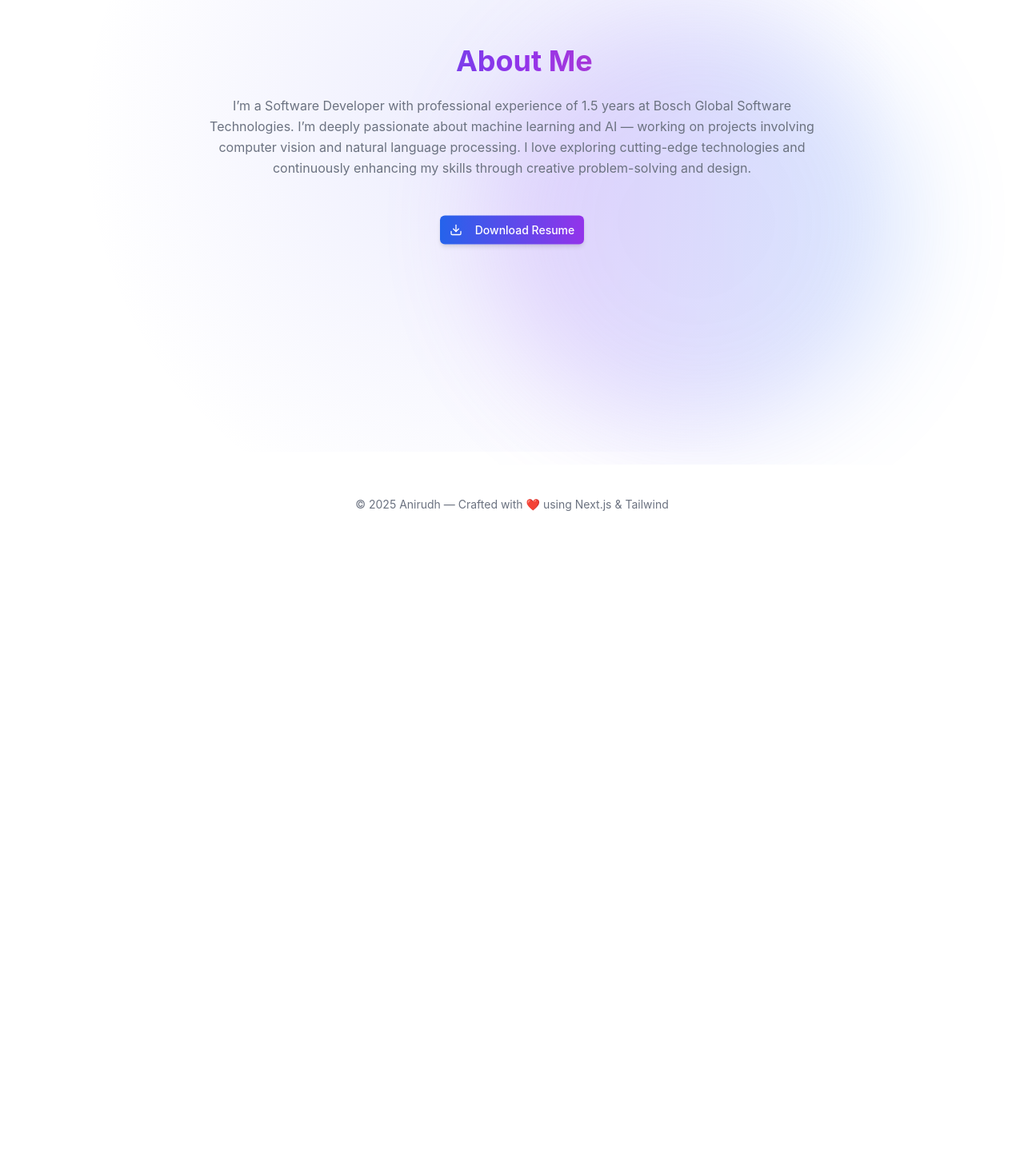
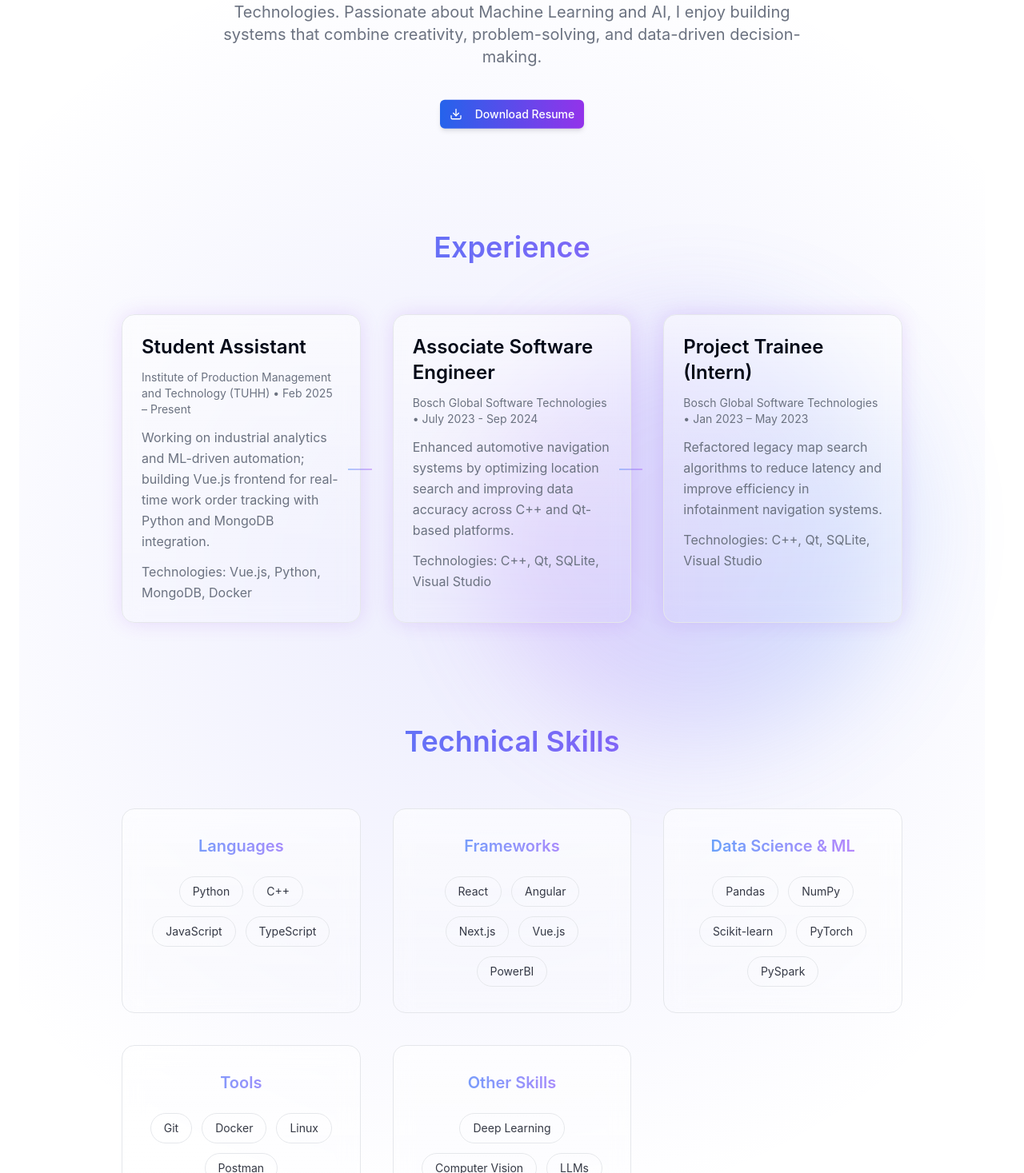
Before and after one commit to Anirudh-crypto/portfolio, a Next.js app: page /about in a window 1280 px wide. Shown: the part 303-1770 px from the top of the page at 80% size. Before the commit the page ends 984 px from the top, so only its background shows below. Built offline with nearby package versions, Linux system fonts and the light colour scheme.

Commit message:
Added experience and skills cards.

```diff
--- a/src/app/about/page.tsx
+++ b/src/app/about/page.tsx
@@ -9,19 +9,14 @@ export default function AboutPage() {
   const mouseX = useMotionValue(0);
   const mouseY = useMotionValue(0);
 
-  // Smooth spring motion for natural feel
   const smoothX = useSpring(mouseX, { stiffness: 100, damping: 20 });
   const smoothY = useSpring(mouseY, { stiffness: 100, damping: 20 });
 
-  // Transform values for parallax
   const translateX = useTransform(smoothX, [0, 1], ["-5%", "5%"]);
   const translateY = useTransform(smoothY, [0, 1], ["-5%", "5%"]);
-
-  // Heading subtle parallax (opposite direction for depth)
   const titleX = useTransform(smoothX, [0, 1], ["2%", "-2%"]);
   const titleY = useTransform(smoothY, [0, 1], ["2%", "-2%"]);
 
-  // Track mouse
   useEffect(() => {
     const handleMouseMove = (e: MouseEvent) => {
       const x = e.clientX / window.innerWidth;
@@ -35,31 +30,64 @@ export default function AboutPage() {
 
   const handleDownload = () => {
     const link = document.createElement("a");
-    link.href = "/resume.pdf"; // Place resume in public/
+    link.href = "/resume.pdf";
     link.download = "Anirudh_Prahlad_Joshi_Resume.pdf";
     link.click();
   };
 
+  const experiences = [
+    {
+      title: "Student Assistant",
+      company:
+        "Institute of Production Management and Technology (TUHH)",
+      period: "Feb 2025 – Present",
+      description:
+        "Working on industrial analytics and ML-driven automation; building Vue.js frontend for real-time work order tracking with Python and MongoDB integration.",
+      tech: "Technologies: Vue.js, Python, MongoDB, Docker",
+    },
+    {
+      title: "Associate Software Engineer",
+      company: "Bosch Global Software Technologies",
+      period: "July 2023 - Sep 2024",
+      description:
+        "Enhanced automotive navigation systems by optimizing location search and improving data accuracy across C++ and Qt-based platforms.",
+      tech: "Technologies: C++, Qt, SQLite, Visual Studio",
+    },
+    {
+      title: "Project Trainee (Intern)",
+      company: "Bosch Global Software Technologies",
+      period: "Jan 2023 – May 2023",
+      description:
+        "Refactored legacy map search algorithms to reduce latency and improve efficiency in infotainment navigation systems.",
+      tech: "Technologies: C++, Qt, SQLite, Visual Studio",
+    },
+  ];
+
+  const skills = {
+    Languages: ["Python", "C++", "JavaScript", "TypeScript"],
+    Frameworks: ["React", "Angular", "Next.js", "Vue.js", "PowerBI"],
+    "Data Science & ML": [
+      "Pandas",
+      "NumPy",
+      "Scikit-learn",
+      "PyTorch",
+      "PySpark",
+    ],
+    Tools: ["Git", "Docker", "Linux", "Postman"],
+    "Other Skills": ["Deep Learning", "Computer Vision", "LLMs", "NLP"],
+  };
+
   return (
-    <main className="relative min-h-screen flex flex-col items-center justify-center p-8 overflow-hidden">
-      {/* Floating gradient blob with parallax motion */}
+    <main className="relative min-h-screen flex flex-col items-center justify-center px-6 md:px-16 lg:px-32 py-20 overflow-hidden">
+      {/* Floating background glow */}
       <motion.div
         className="absolute top-1/3 left-1/2 w-[32rem] h-[32rem] -translate-x-1/2 rounded-full bg-gradient-to-r from-purple-500 to-blue-500 blur-3xl opacity-20 -z-10"
-        style={{
-          x: translateX,
-          y: translateY,
-        }}
-        animate={{
-          scale: [1, 1.05, 1],
-        }}
-        transition={{
-          duration: 8,
-          repeat: Infinity,
-          ease: "easeInOut",
-        }}
+        style={{ x: translateX, y: translateY }}
+        animate={{ scale: [1, 1.05, 1] }}
+        transition={{ duration: 8, repeat: Infinity, ease: "easeInOut" }}
       />
 
-      {/* Subtle background glow */}
+      {/* Subtle backdrop glow */}
       <motion.div
         className="absolute inset-0 bg-[radial-gradient(circle_at_center,rgba(99,102,241,0.12)_0%,transparent_70%)] -z-20"
         style={{
@@ -68,52 +96,122 @@ export default function AboutPage() {
         }}
       />
 
-      {/* About Content */}
-      <motion.div
-        initial={{ opacity: 0, y: 20 }}
-        animate={{ opacity: 1, y: 0 }}
-        transition={{ duration: 0.6 }}
-        className="max-w-3xl text-center space-y-6"
-      >
-        {/* Title with cursor parallax */}
+      {/* ---------------- ABOUT ---------------- */}
+      <section className="max-w-3xl text-center mb-32 mt-10">
         <motion.h1
-          className="text-4xl font-bold bg-gradient-to-r from-blue-600 via-purple-600 to-pink-500 bg-clip-text text-transparent"
-          style={{
-            x: titleX,
-            y: titleY,
-          }}
+          className="text-5xl font-extrabold bg-gradient-to-r from-blue-600 via-purple-600 to-pink-500 bg-clip-text text-transparent mb-6"
+          style={{ x: titleX, y: titleY }}
         >
           About Me
         </motion.h1>
 
-        <p className="text-muted-foreground leading-relaxed">
-          I’m a Software Developer with professional experience of 1.5 years at Bosch Global Software Technologies.
-          I’m deeply passionate about machine learning and AI — working on projects involving computer vision and
-          natural language processing. I love exploring cutting-edge technologies and continuously enhancing my skills
-          through creative problem-solving and design.
+        <p className="text-muted-foreground leading-relaxed text-lg md:text-xl">
+          I’m a Software Developer with 1.5 years of experience at Bosch Global
+          Software Technologies. Passionate about Machine Learning and AI, I
+          enjoy building systems that combine creativity, problem-solving, and
+          data-driven decision-making.
         </p>
 
-        {/* Smooth floating button */}
         <motion.div
-          animate={{
-            y: [0, -10, 0],
-          }}
-          transition={{
-            duration: 3,
-            repeat: Infinity,
-            ease: "easeInOut",
-          }}
+          animate={{ y: [0, -10, 0] }}
+          transition={{ duration: 3, repeat: Infinity, ease: "easeInOut" }}
           className="inline-block"
         >
           <Button
             onClick={handleDownload}
-            className="mt-6 bg-gradient-to-r from-blue-600 to-purple-600 text-white hover:opacity-90 shadow-md hover:shadow-lg transition-all"
+            className="mt-10 bg-gradient-to-r from-blue-600 to-purple-600 text-white hover:opacity-90 shadow-md hover:shadow-lg transition-all"
           >
             <Download className="mr-2 h-4 w-4" />
             Download Resume
           </Button>
         </motion.div>
-      </motion.div>
+      </section>
+
+      {/* ---------------- EXPERIENCE ---------------- */}
+      <section className="max-w-6xl w-full mb-32">
+        <motion.h2
+          initial={{ opacity: 0, y: 30 }}
+          whileInView={{ opacity: 1, y: 0 }}
+          transition={{ duration: 0.6 }}
+          viewport={{ once: true }}
+          className="text-4xl font-semibold text-center mb-16 bg-gradient-to-r from-blue-500 to-purple-500 bg-clip-text text-transparent"
+        >
+          Experience
+        </motion.h2>
+
+        <div className="flex flex-col lg:flex-row justify-center items-start lg:items-stretch gap-10 relative">
+          {experiences.map((exp, idx) => (
+            <motion.div
+              key={idx}
+              initial={{ opacity: 0, y: 40 }}
+              whileInView={{ opacity: 1, y: 0 }}
+              transition={{ delay: idx * 0.2, duration: 0.6 }}
+              viewport={{ once: true }}
+              className="relative flex-1 min-w-[280px] p-6 rounded-2xl border border-border/40 bg-gradient-to-b from-background/50 to-transparent backdrop-blur-md shadow-[0_0_25px_rgba(147,51,234,0.15)] hover:shadow-[0_0_35px_rgba(147,51,234,0.25)] transition-all"
+            >
+              {idx < experiences.length - 1 && (
+                <div className="hidden lg:block absolute top-1/2 right-[-5%] w-[10%] h-[2px] bg-gradient-to-r from-blue-500 to-purple-500 opacity-40" />
+              )}
+
+              <div className="flex flex-col items-start text-left space-y-3">
+                <h3 className="text-2xl font-semibold text-foreground">
+                  {exp.title}
+                </h3>
+                <p className="text-sm text-muted-foreground">
+                  {exp.company} • {exp.period}
+                </p>
+                <p className="text-muted-foreground leading-relaxed">
+                  {exp.description}
+                </p>
+                <p className="text-muted-foreground leading-relaxed">
+                  {exp.tech}
+                </p>
+              </div>
+            </motion.div>
+          ))}
+        </div>
+      </section>
+
+      {/* ---------------- SKILLS ---------------- */}
+      <section className="max-w-6xl w-full text-center mb-24">
+        <motion.h2
+          initial={{ opacity: 0, y: 20 }}
+          whileInView={{ opacity: 1, y: 0 }}
+          transition={{ duration: 0.6 }}
+          viewport={{ once: true }}
+          className="text-4xl font-semibold mb-16 bg-gradient-to-r from-blue-500 to-purple-500 bg-clip-text text-transparent"
+        >
+          Technical Skills
+        </motion.h2>
+
+        <div className="grid sm:grid-cols-2 lg:grid-cols-3 gap-10">
+          {Object.entries(skills).map(([category, items], idx) => (
+            <motion.div
+              key={idx}
+              initial={{ opacity: 0, y: 20 }}
+              whileInView={{ opacity: 1, y: 0 }}
+              transition={{ duration: 0.6, delay: idx * 0.2 }}
+              viewport={{ once: true }}
+              className="rounded-2xl p-8 bg-gradient-to-b from-background/60 to-transparent backdrop-blur-md border border-border/10 hover:shadow-[0_0_25px_rgba(147,51,234,0.25)] transition-all"
+            >
+              <h3 className="text-xl font-semibold mb-6 text-transparent bg-gradient-to-r from-blue-400 to-purple-400 bg-clip-text">
+                {category}
+              </h3>
+              <div className="flex flex-wrap justify-center gap-3">
+                {items.map((skill, sIdx) => (
+                  <motion.span
+                    key={sIdx}
+                    whileHover={{ scale: 1.1 }}
+                    className="px-4 py-2 text-sm rounded-full bg-muted/30 border border-border/30 text-foreground/80 hover:text-foreground transition-colors"
+                  >
+                    {skill}
+                  </motion.span>
+                ))}
+              </div>
+            </motion.div>
+          ))}
+        </div>
+      </section>
     </main>
   );
 }
```
